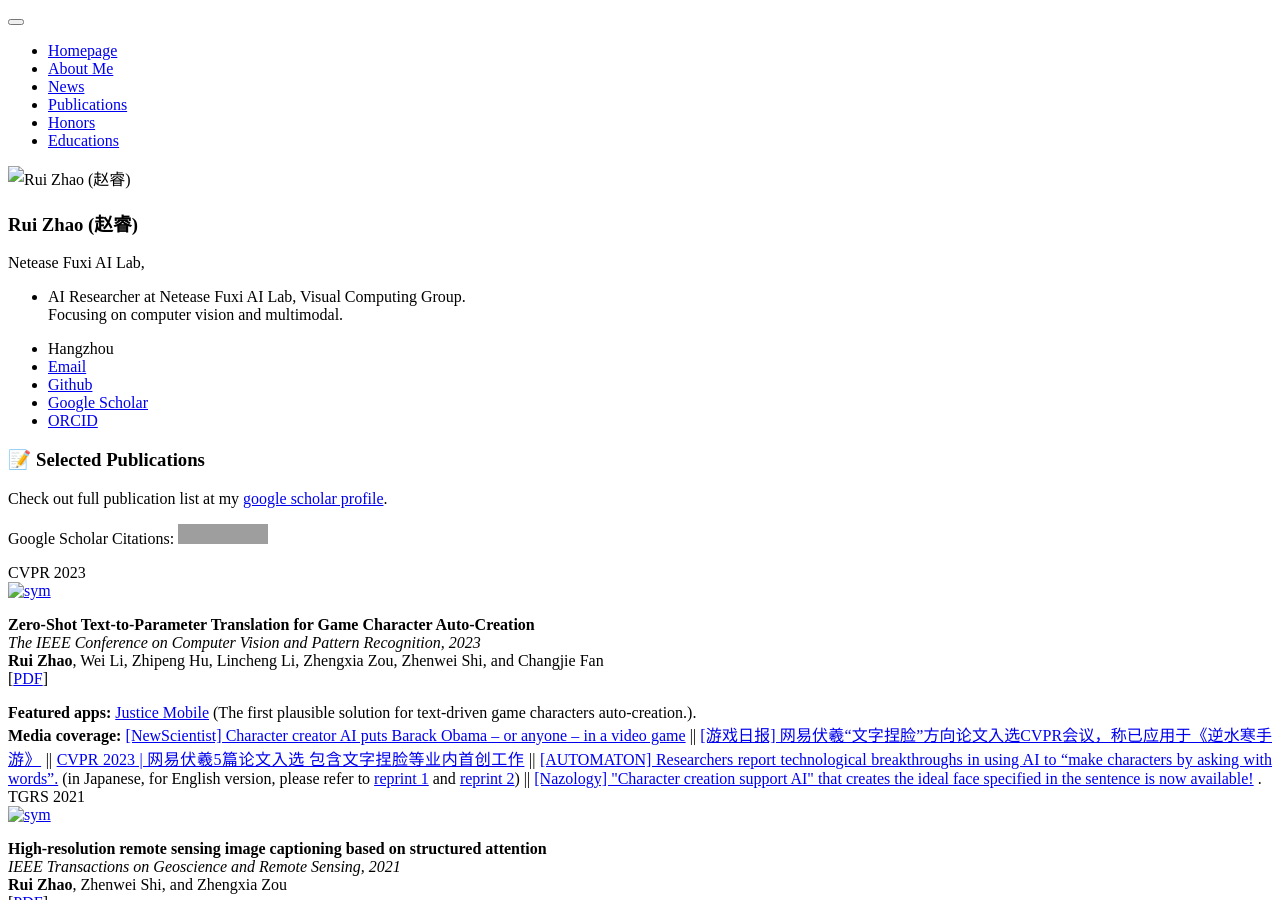
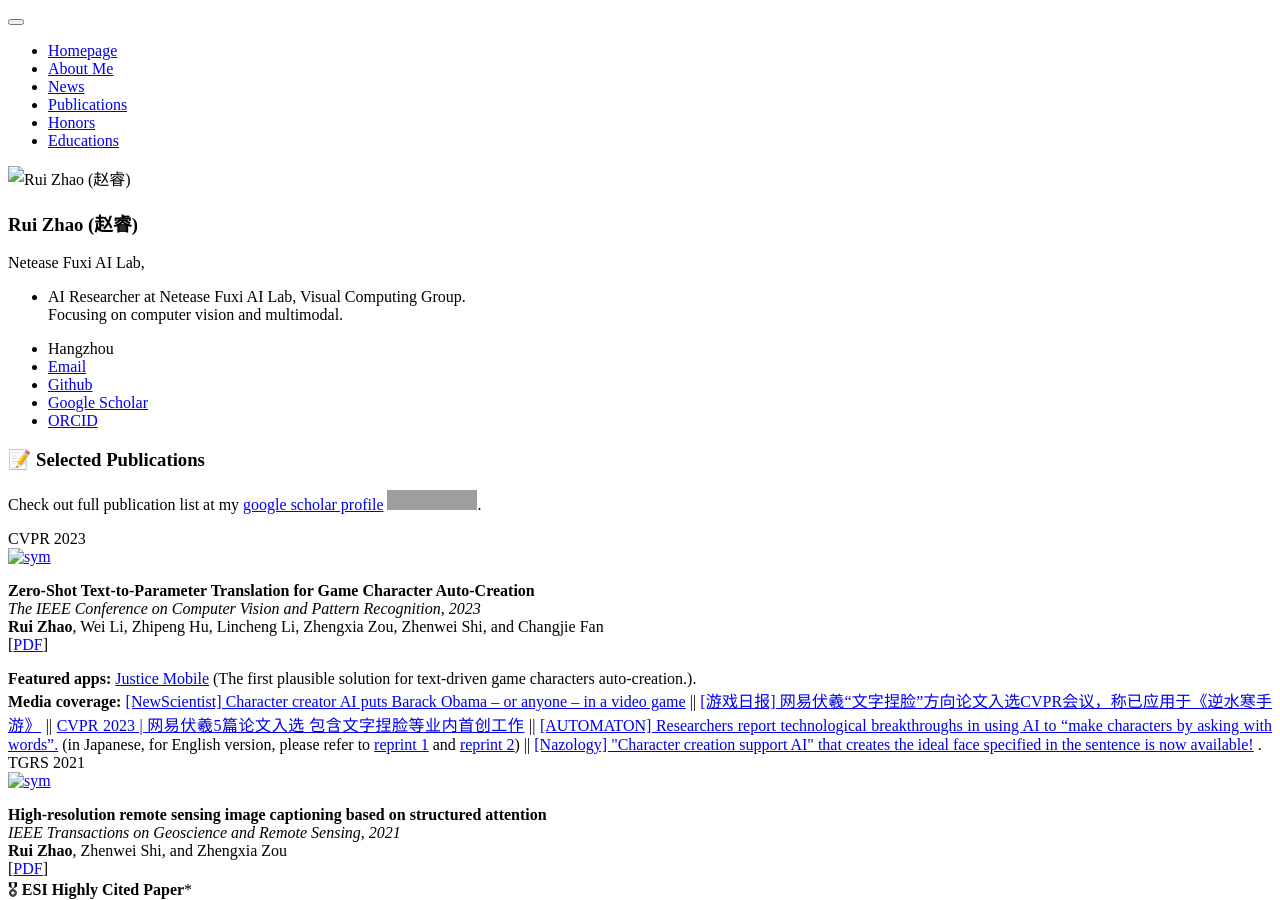
Before and after one commit to ruizhaocv/ruizhaocv.github.io, a Jekyll site: the page built from _pages/includes/pub.md, in a window 1280 px wide and 900 px high. Built offline with Jekyll 4.4.1, drawn with Linux system fonts in a browser that asks for light colours; our own code applies the rules of GitHub Pages for plain Markdown files; grey boxes are pictures that could not be loaded.

Commit message:
uodate icon

```diff
--- a/_pages/includes/pub.md
+++ b/_pages/includes/pub.md
@@ -7,10 +7,8 @@
 
 # 📝 Selected Publications
 
-Check out full publication list at my [google scholar profile](https://scholar.google.com.hk/citations?user=wYs7vogAAAAJ).
-
-Google Scholar Citations:
-<a href='https://scholar.google.com/citations?user=wYs7vogAAAAJ'><img src="https://img.shields.io/endpoint?url={{ url | url_encode }}&logo=Google%20Scholar&labelColor=f6f6f6&color=9cf&style=flat&label=citations"></a>
+Check out full publication list at my [google scholar profile](https://scholar.google.com.hk/citations?user=wYs7vogAAAAJ)
+<a href='https://scholar.google.com/citations?user=wYs7vogAAAAJ'><img src="https://img.shields.io/endpoint?url={{ url | url_encode }}&logo=Google%20Scholar&labelColor=f6f6f6&color=9cf&style=flat&label=citations"></a>.
 
 <div class='paper-box'><div class='paper-box-image'><div><div class="badge">CVPR 2023</div><a href="images/T2P_teaser.png"><img src='images/T2P_teaser.png' alt="sym" width="100%"></a></div></div>
 <div class='paper-box-text' markdown="1">
```
Also changed, not shown: _pages/includes/others.md (+2 -2 lines).
